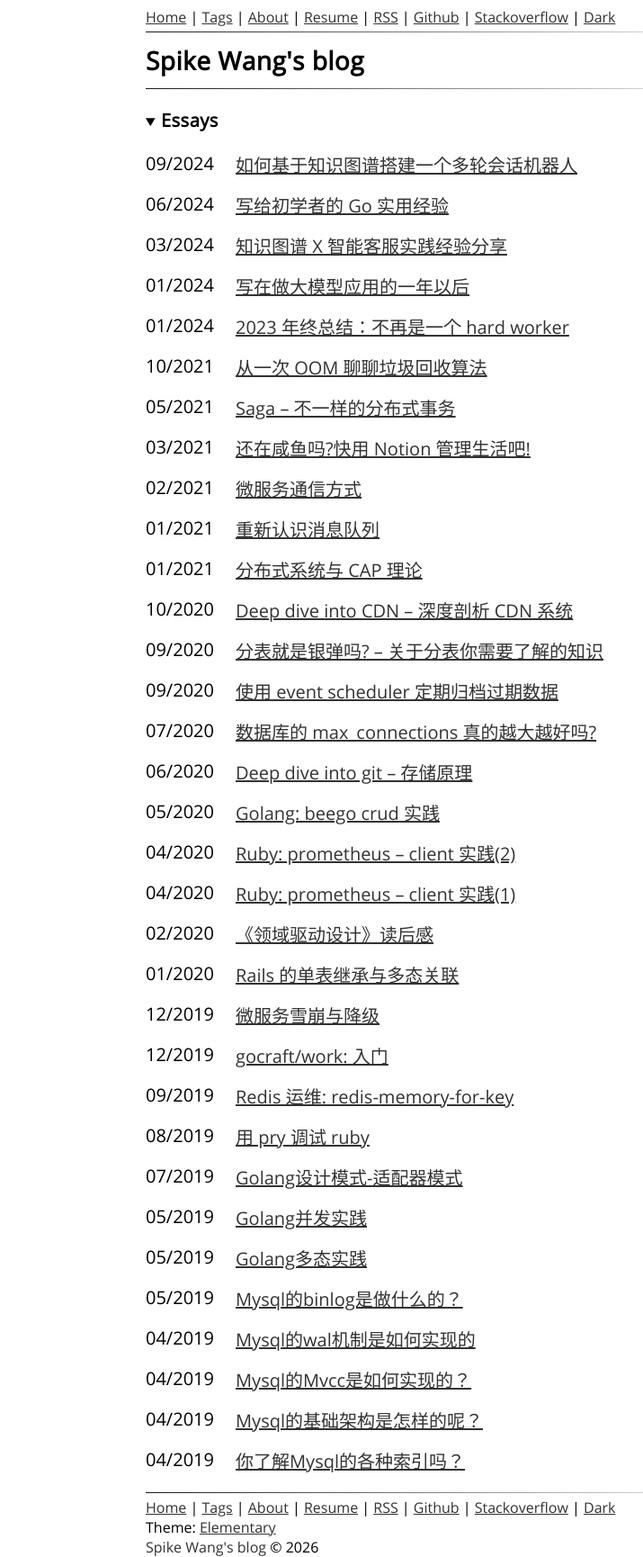
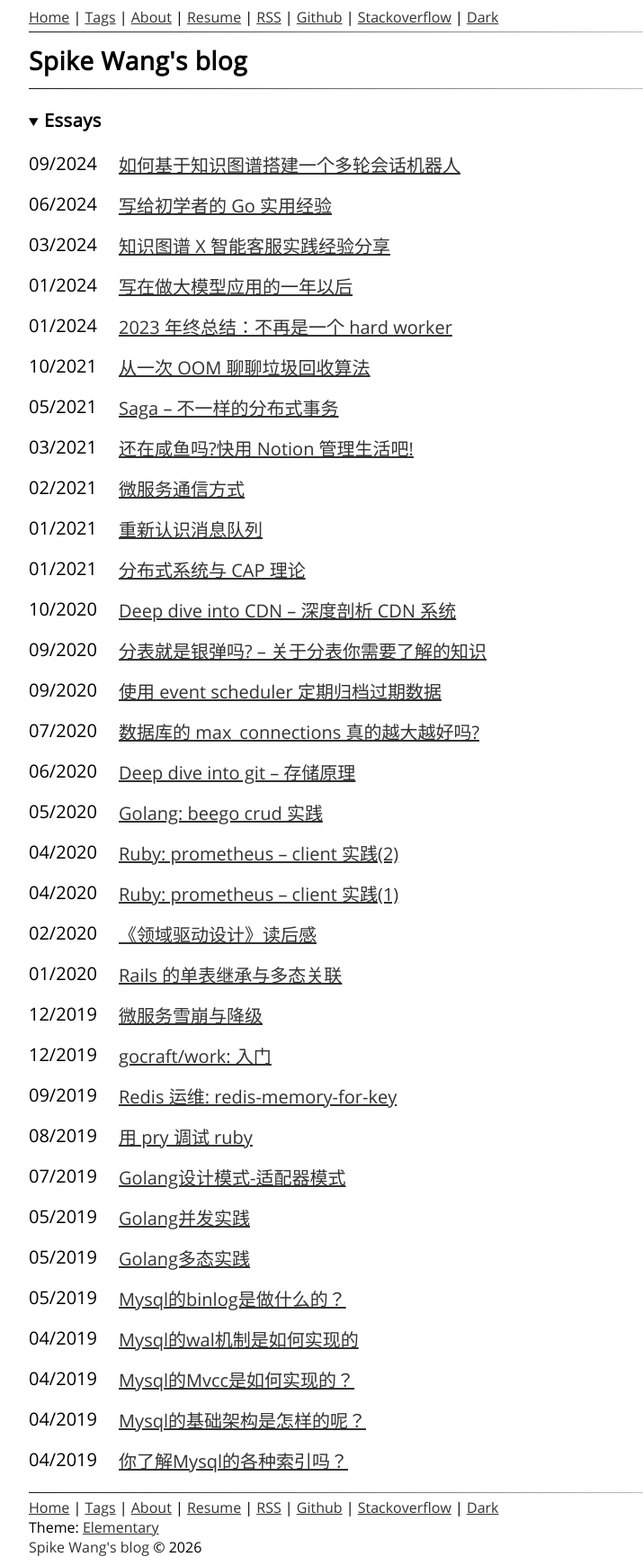
Before and after one commit to SpikeWong/spikewong.github.io, a Jekyll site: the page built from index.html, in a window 1280 px wide. Shown: the whole page at 90% size, without its empty margins (128-843 px from the left). Built offline with Jekyll 4.4.1, drawn with Linux system fonts in a browser that asks for light colours; some web fonts are replaced.

Commit message:
style: optimize content width to 960px for better readability

```diff
--- a/_sass/common.scss
+++ b/_sass/common.scss
@@ -13,7 +13,7 @@ body {
   font-weight: 400;
   display: flex;
   flex-direction: column;
-  max-width: 700px;
+  max-width: 960px;
   margin: 8px auto;
 }
 
@@ -297,7 +297,7 @@ table {
 }
 
 // media queries
-@media screen and (max-width: 700px) {
+@media screen and (max-width: 960px) {
   body {
     margin: 8px;
   }
```
